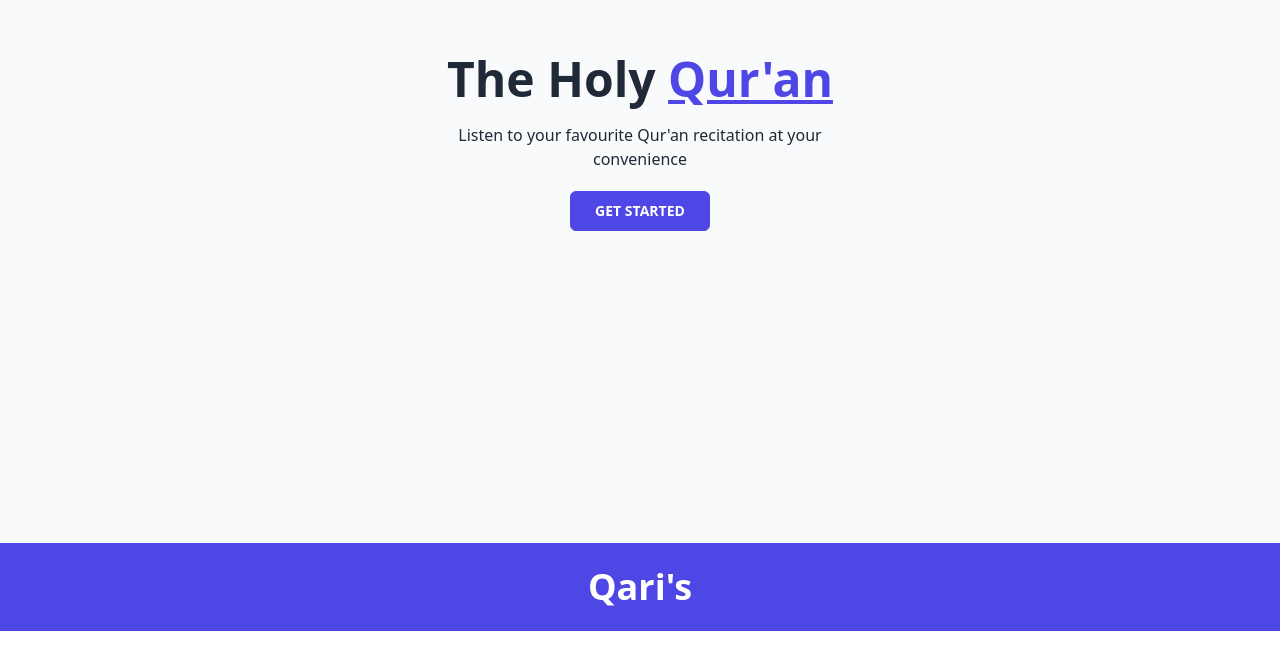
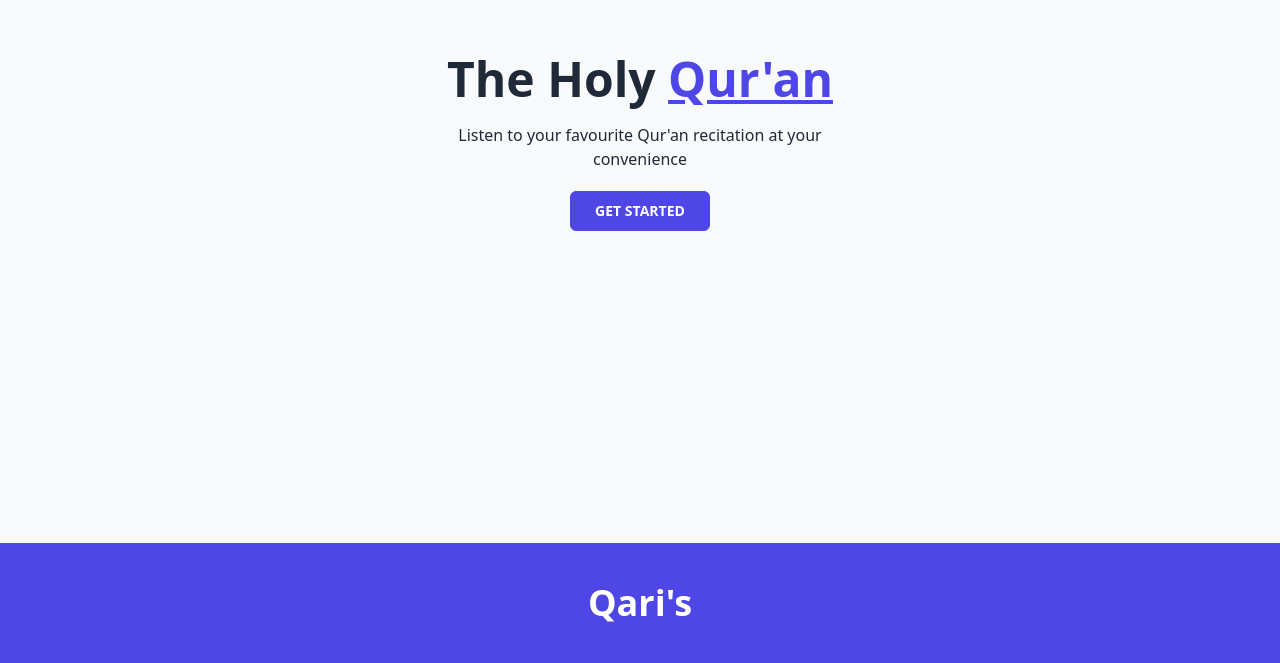
Before and after one commit to Awaddd/The-Holy-Quran, a React (Vite) app: page / in a window 1280 px wide. Shown: the part 257-920 px from the top of the page. Before the commit the page ends 888 px from the top, so only its background shows below. Built offline with nearby package versions, Linux system fonts and the light colour scheme.

Commit message:
Tidy ups

```diff
--- a/src/Library/Components/Section/Section.tsx
+++ b/src/Library/Components/Section/Section.tsx
@@ -8,7 +8,7 @@ export interface HeroProps {
 function Section({ classes = 'bg-base-200 text-center', children }: HeroProps) {
 
     return (
-        <section className={`${classes} py-6 px-4`}>
+        <section className={`${classes} py-6 px-4 md:py-10`}>
             {children}
         </section>
     )
--- a/src/Pages/Home.tsx
+++ b/src/Pages/Home.tsx
@@ -10,9 +10,8 @@ function Home() {
     const qariRef = useRef()
 
     const scrollToTarget = () => {
-        console.log('here')
-        console.log(qariRef)
-        qariRef.current.scrollIntoView({ behaviour: 'smooth' })
+        return alert('Not yet implemented')
+        // qariRef.current.scrollIntoView({ behaviour: 'smooth' })
     }
 
     const title = <h1 className="mb-5 text-5xl font-extrabold">The Holy <span className="text-primary underline">Qur'an</span></h1>
```
